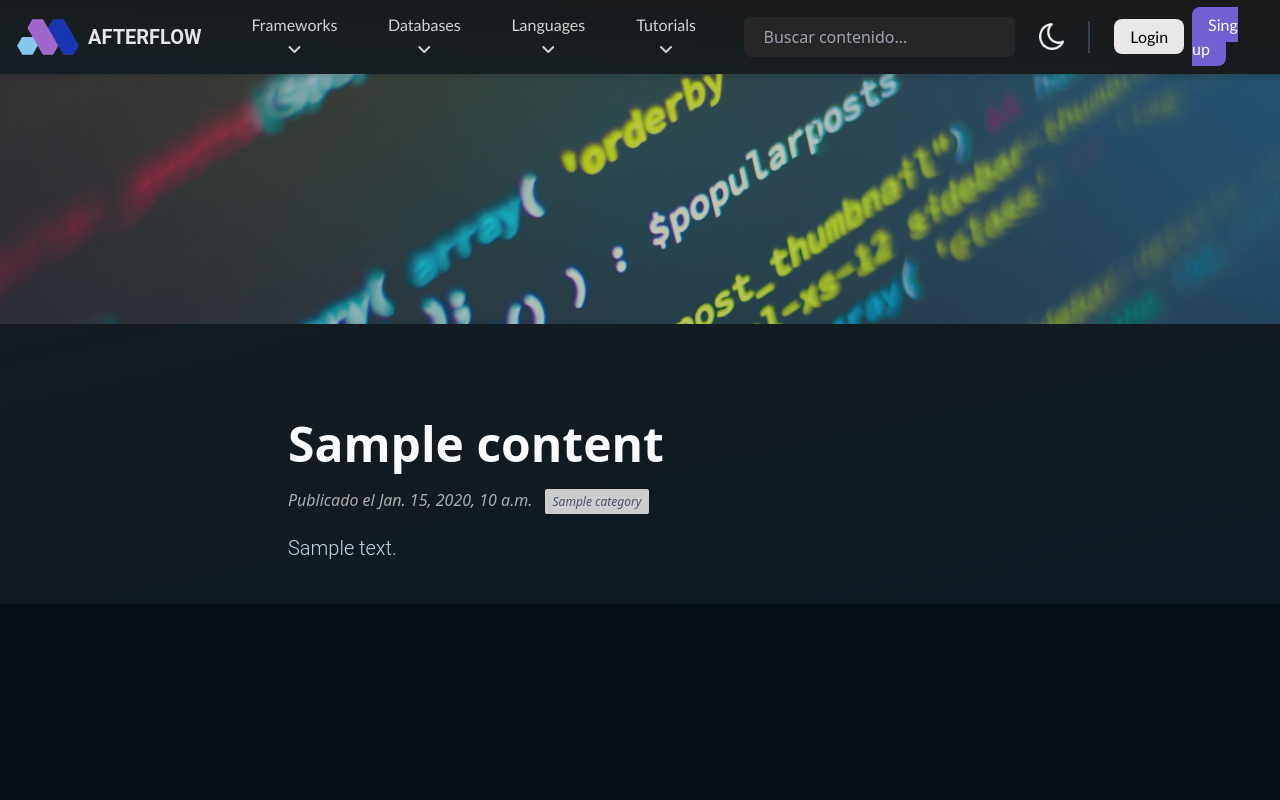
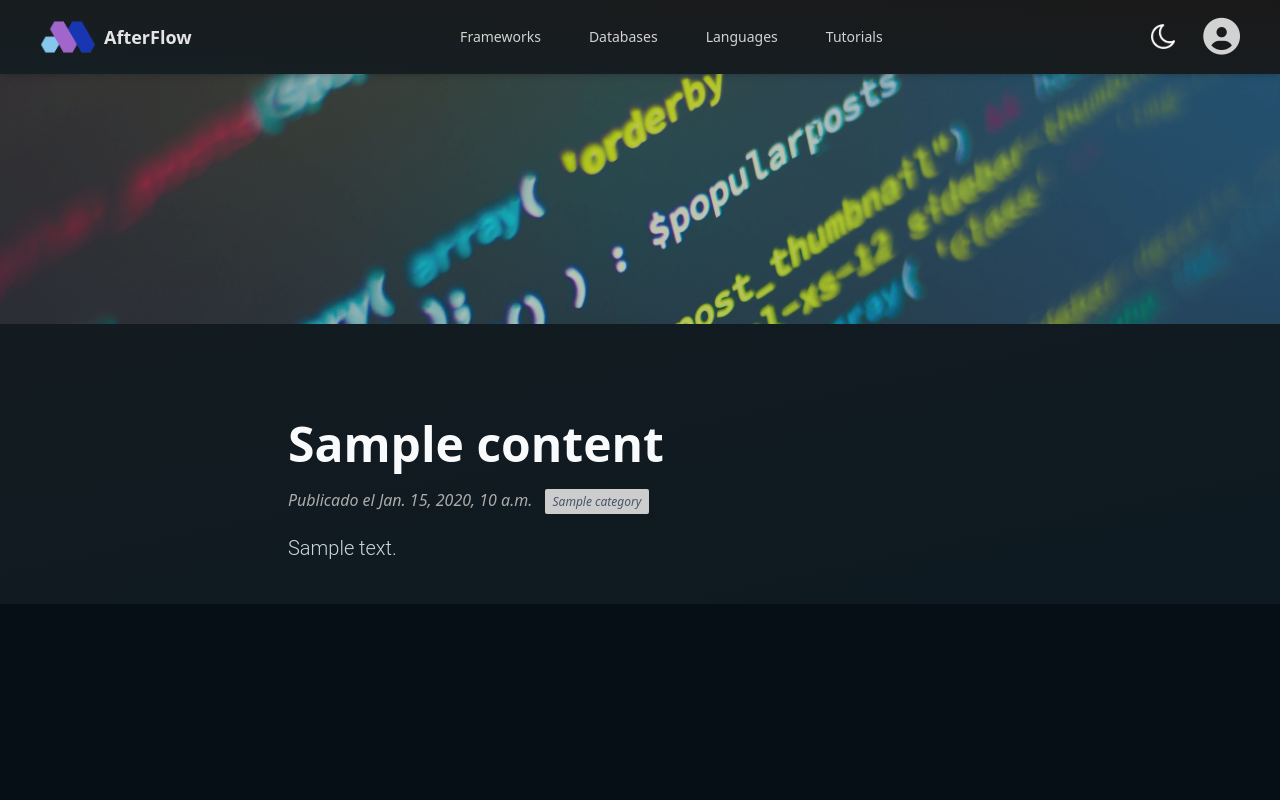
Before and after one commit to Hidrah12/Afterflow, a Django app: template apps/core/templates/public/index.html in a window 1280 px wide. Run offline with Django 4.2, Linux system fonts and the light colour scheme; the template is opened without the code that fills it: most values are stand-ins (such as "Sample title", 1, 10 or a date in 2020); some libraries are stand-ins or nearby versions.

Commit message:
style: se cambio el diseño del navbar

```diff
--- a/apps/core/templates/components/navbar/logo.html
+++ b/apps/core/templates/components/navbar/logo.html
@@ -1,5 +1,5 @@
 {% load static %}
 <a href="{% url 'core:home' %}" class="flex items-center space-x-2" aria-label="Home">
-    <img src="{% static 'images/logo-afterflow.png' %}" alt="Logo de Afterflow" class="w-16 lg:w-14">
-    <span class="text-xl font-semibold font-['Roboto'] text-[#3c3c3c] dark:text-[#e5e5e5] lg:text-2xl xr:invisible xr:absolute">AFTERFLOW</span>
+    <img src="{% static 'images/logo-afterflow.png' %}" alt="Logo de Afterflow" class="w-14">
+    <span class="text-lg font-semibold font-['Open Sans'] text-slate-900 dark:text-[#e5e5e5] lg:text-2xl xr:invisible xr:absolute">AfterFlow</span>
 </a>
--- a/apps/core/templates/components/navbar/menu-options.html
+++ b/apps/core/templates/components/navbar/menu-options.html
@@ -1,29 +1,29 @@
-<ul class="flex items-center space-x-5 bxl:space-x-2 font-['Calibri'] text-slate-600 dark:text-[#d2d2d2] blg:invisible blg:absolute">
-    <li class="relative cursor-pointer"><button onclick="showOptionsMenu('framework')" class="outline-none active:bg-[#f3f2f2] dark:active:bg-slate-600 p-2 rounded-md transition-colors text-[#736c6c] dark:text-[#d2d2d2] xl:text-sm">Frameworks <i class="fa-solid fa-angle-down"></i></button>
-        <ul style="display: none;" id="framework" class="menu-option absolute overflow-hidden font-['Calibri'] w-64 top-[3rem] left-[-4px] rounded-md shadow-md bg-white dark:bg-gradient-to-tr dark:from-[#151f24] dark:to-[#1a1919] border-t-[2px] border-t-[#715FD4]">
+<ul class="flex items-center space-x-8 bxl:space-x-2 font-['Open Sans'] text-slate-600 dark:text-[#d2d2d2] blg:invisible blg:absolute">
+    <li class="relative cursor-pointer"><button onclick="showOptionsMenu('framework')" class="text-sm outline-none active:bg-[#f3f2f2] dark:active:bg-slate-600 p-2 rounded-md transition-colors dark:text-[#d2d2d2] xl:text-sm">Frameworks</button>
+        <ul style="display: none;" id="framework" class="menu-option absolute overflow-hidden w-64 top-[3rem] left-[-4px] rounded-md shadow-md bg-white dark:bg-gradient-to-tr dark:from-[#151f24] dark:to-[#1a1919] border-t-[2px] border-t-[#7c66fa]">
             {% for framework in frameworks %}
-                <li class="py-4 px-5 font-['Roboto'] text-sm font-medium hover:bg-[#ecebeb84] dark:hover:bg-slate-600"><a href="{{framework.get_absolute_url}}" class="text-[#6c6b6b] dark:text-[#d2d2d2]">{{framework.name}}</a></li>
+                <li class="py-4 px-5 text-sm font-medium hover:bg-[#ecebeb84] dark:hover:bg-slate-600"><a href="{{framework.get_absolute_url}}" class="text-[#6c6b6b] dark:text-[#d2d2d2]">{{framework.name}}</a></li>
             {% endfor %}
         </ul>
     </li>
-    <li class="relative cursor-pointer"><button onclick="showOptionsMenu('database')" class="outline-none active:bg-[#f3f2f2] dark:active:bg-slate-600 p-2 rounded-md transition-colors text-[#736c6c] dark:text-[#d2d2d2] xl:text-sm">Databases <i class="fa-solid fa-angle-down"></i></button>
-        <ul style="display: none;" id="database"class="menu-option absolute overflow-hidden font-['Calibri'] w-64 top-[3rem] left-[-4px] rounded-md shadow-md bg-white dark:bg-gradient-to-tr dark:from-[#151f24] dark:to-[#1a1919] border-t-[2px] border-t-[#715FD4]">
+    <li class="relative cursor-pointer"><button onclick="showOptionsMenu('database')" class="text-sm outline-none active:bg-[#f3f2f2] dark:active:bg-slate-600 p-2 rounded-md transition-colors dark:text-[#d2d2d2] xl:text-sm">Databases</button>
+        <ul style="display: none;" id="database" class="menu-option absolute overflow-hidden w-64 top-[3rem] left-[-4px] rounded-md shadow-md bg-white dark:bg-gradient-to-tr dark:from-[#151f24] dark:to-[#1a1919] border-t-[2px] border-t-[#715FD4]">
             {% for database in databases %}
-                <li class="py-4 px-5 font-['Roboto'] text-sm font-medium hover:bg-[#ecebeb84] dark:hover:bg-slate-600"><a href="{{database.get_absolute_url}}" class="text-[#6c6b6b] dark:text-[#d2d2d2]">{{database.name}}</a></li>
+                <li class="py-4 px-5 text-sm font-medium hover:bg-[#ecebeb84] dark:hover:bg-slate-600"><a href="{{database.get_absolute_url}}" class="text-[#6c6b6b] dark:text-[#d2d2d2]">{{database.name}}</a></li>
             {% endfor %}
         </ul>
     </li>
-    <li class="relative cursor-pointer"><button onclick="showOptionsMenu('language')" class="outline-none active:bg-[#f3f2f2] dark:active:bg-slate-600 p-2 rounded-md transition-colors text-[#736c6c] dark:text-[#d2d2d2] xl:text-sm">Languages <i class="fa-solid fa-angle-down"></i></button>
-        <ul style="display: none;" id="language" class="menu-option absolute overflow-hidden font-['Calibri'] w-64 top-[3rem] left-[-4px] rounded-md shadow-md bg-white dark:bg-gradient-to-tr dark:from-[#151f24] dark:to-[#1a1919] border-t-[2px] border-t-[#715FD4]">
+    <li class="relative cursor-pointer"><button onclick="showOptionsMenu('language')" class="text-sm outline-none active:bg-[#f3f2f2] dark:active:bg-slate-600 p-2 rounded-md transition-colors dark:text-[#d2d2d2] xl:text-sm">Languages</button>
+        <ul style="display: none;" id="language" class="menu-option absolute overflow-hidden w-64 top-[3rem] left-[-4px] rounded-md shadow-md bg-white dark:bg-gradient-to-tr dark:from-[#151f24] dark:to-[#1a1919] border-t-[2px] border-t-[#715FD4]">
             {% for language in languages %}
-                <li class="py-4 px-5 font-['Roboto'] text-sm font-medium hover:bg-[#ecebeb84] dark:hover:bg-slate-600"><a href="{{language.get_absolute_url}}" class="text-[#6c6b6b] dark:text-[#d2d2d2]">{{language.name}}</a></li>
+                <li class="py-4 px-5 text-sm font-medium hover:bg-[#ecebeb84] dark:hover:bg-slate-600"><a href="{{language.get_absolute_url}}" class="text-[#6c6b6b] dark:text-[#d2d2d2]">{{language.name}}</a></li>
             {% endfor %}
         </ul>
     </li>
-    <li class="relative cursor-pointer"><button onclick="showOptionsMenu('tutorial')" class="outline-none active:bg-[#f3f2f2] dark:active:bg-slate-600 p-2 rounded-md transition-colors text-[#736c6c] dark:text-[#d2d2d2] xl:text-sm">Tutorials <i class="fa-solid fa-angle-down"></i></button>
-        <ul style="display: none;" id="tutorial" class="menu-option absolute overflow-hidden font-['Calibri'] w-64 top-[3rem] left-[-4px] rounded-md shadow-md bg-white dark:bg-gradient-to-tr dark:from-[#151f24] dark:to-[#1a1919] border-t-[2px] border-t-[#715FD4]">
+    <li class="relative cursor-pointer"><button onclick="showOptionsMenu('tutorial')" class="text-sm outline-none active:bg-[#f3f2f2] dark:active:bg-slate-600 p-2 rounded-md transition-colors dark:text-[#d2d2d2] xl:text-sm">Tutorials</i></button>
+        <ul style="display: none;" id="tutorial" class="menu-option absolute overflow-hidden w-64 top-[3rem] left-[-4px] rounded-md shadow-md bg-white dark:bg-gradient-to-tr dark:from-[#151f24] dark:to-[#1a1919] border-t-[2px] border-t-[#715FD4]">
             {% for tutorial in tutorials %}
-                <li class="py-4 px-5 font-['Roboto'] text-sm font-medium hover:bg-[#ecebeb84] dark:hover:bg-slate-600"><a href="{{tutorial.get_absolute_url}}" class="text-[#6c6b6b] dark:text-[#d2d2d2]">{{tutorial.name}}</a></li>
+                <li class="py-4 px-5 text-sm font-medium hover:bg-[#ecebeb84] dark:hover:bg-slate-600"><a href="{{tutorial.get_absolute_url}}" class="text-[#6c6b6b] dark:text-[#d2d2d2]">{{tutorial.name}}</a></li>
             {% endfor %}
         </ul>
     </li>
--- a/apps/core/templates/components/navbar/menu-themes.html
+++ b/apps/core/templates/components/navbar/menu-themes.html
@@ -1,4 +1,4 @@
 {% load static %}
 <button class="outline-none" id="change-theme" onclick="changeTheme()">
-    <img src="{% static 'images/theme/dark-mode.png' %}" alt="theme" id="img-theme" class="w-7" title="Change mode">
+    <img src="{% static 'images/theme/dark-mode.png' %}" alt="theme" id="img-theme" class="w-6" title="Change mode">
 </button>
--- a/apps/core/templates/components/navbar/navbar.html
+++ b/apps/core/templates/components/navbar/navbar.html
@@ -1,21 +1,14 @@
-<div class="flex items-center justify-between w-[100%] h-[4.6rem] bg-white dark:bg-gradient-to-tr dark:from-[#151f24] dark:to-[#1a1919] shadow-md fixed top-0 z-30">
-    <div class="flex items-center space-x-10 bxl:space-x-5 lGG:space-x-3 px-4">
+<div class="flex items-center justify-between w-[100%] h-[4.6rem] bg-white dark:bg-gradient-to-tr dark:from-[#151f24] dark:to-[#1a1919] shadow-md fixed top-0 z-30 px-10">
+    <div class="flex items-center space-x-10 bxl:space-x-5 lGG:space-x-3">
         {% include 'components/navbar/logo.html' %}
-        {% include 'components/navbar/menu-options.html' %}
     </div>
-    <div class="flex items-center space-x-6 bxl:space-x-3 px-4 ">
-        {% include 'components/navbar/search-form.html' %}
-        {% include 'components/navbar/menu-themes.html' %}
-        <div class="h-[2rem] w-[2px] bg-slate-700 blg:invisible"></div>
-        {% if user.is_authenticated %}
-            <button onclick="showMenuSession()" class="blg:invisible blg:absolute" title="Show menu session"><i class="fa-solid fa-circle-user text-[2.7rem] text-[#e9e9e9] hover:text-[#dad9d9] dark:text-[#d2d2d2] dark:hover:text-[#f3f2f2] transition-colors blg:text-[2.5rem]"></i></button>
-            {% include 'components/navbar/menu-session.html' %}
-        {% else %}
-            <ul class="flex items-center space-x-2 font-['Calibri']">
-                <li class="blg:invisible blg:absolute"><a href="{% url 'account_login' %}" class="px-4 py-2 rounded-lg bg-[#f9f7f7ed] hover:bg-[#ecebebd4] bxl:text-sm transition-colors">Login</a></li>
-                <li class="blg:invisible blg:absolute"><a href="{% url 'account_signup' %}" class="px-4 py-2 rounded-lg bg-[#715FD4] text-white hover:bg-[#5e4fb4] bxl:text-sm transition-colors">Sing up</a></li>
-            </ul>
-        {% endif %}
+    {% include 'components/navbar/menu-options.html' %}
+    <div class="flex items-center space-x-6 bxl:space-x-3">
+        <div class="flex space-x-7 items-center">
+            {% include 'components/navbar/menu-themes.html' %}
+            <button onclick="showMenuSession()" class="blg:invisible blg:absolute" title="Show menu session"><i class="fa-solid fa-circle-user text-[2.3rem] text-[#e9e9e9] hover:text-[#dad9d9] dark:text-[#d2d2d2] dark:hover:text-[#f3f2f2] transition-colors blg:text-[2.5rem]"></i></button>
+        </div>
+        {% include 'components/navbar/menu-session.html' %}
         <ul class="absolute invisible blg:relative blg:visible">
             <li><button onclick="showSidePanel()" class="outline-none" title="Show side panel"><i class="fa-solid fa-bars text-[2.5rem] text-[#3a3a3a] dark:text-[#d2d2d2] dark:hover:text-[#f3f2f2] transition-colors bsm:text-[2.3rem]"></i></button></li>
         </ul>
--- a/static/dist/output.css
+++ b/static/dist/output.css
@@ -763,10 +763,30 @@ video {
   width: 55%;
 }
 
+.w-14 {
+  width: 3.5rem;
+}
+
+.w-8 {
+  width: 2rem;
+}
+
+.w-10 {
+  width: 2.5rem;
+}
+
+.w-5 {
+  width: 1.25rem;
+}
+
 .cursor-pointer {
   cursor: pointer;
 }
 
+.content-evenly {
+  align-content: space-evenly;
+}
+
 .items-center {
   align-items: center;
 }
@@ -815,6 +843,18 @@ video {
   margin-left: calc(1.5rem * calc(1 - var(--tw-space-x-reverse)));
 }
 
+.space-x-8 > :not([hidden]) ~ :not([hidden]) {
+  --tw-space-x-reverse: 0;
+  margin-right: calc(2rem * var(--tw-space-x-reverse));
+  margin-left: calc(2rem * calc(1 - var(--tw-space-x-reverse)));
+}
+
+.space-x-7 > :not([hidden]) ~ :not([hidden]) {
+  --tw-space-x-reverse: 0;
+  margin-right: calc(1.75rem * var(--tw-space-x-reverse));
+  margin-left: calc(1.75rem * calc(1 - var(--tw-space-x-reverse)));
+}
+
 .overflow-hidden {
   overflow: hidden;
 }
@@ -1072,6 +1153,34 @@ video {
   line-height: 1.5rem;
 }
 
+.text-\[2\.3rem\] {
+  font-size: 2.3rem;
+}
+
+.text-\[2rem\] {
+  font-size: 2rem;
+}
+
+.text-\[1\.5rem\] {
+  font-size: 1.5rem;
+}
+
+.text-\[1\.2rem\] {
+  font-size: 1.2rem;
+}
+
+.text-\[1rem\] {
+  font-size: 1rem;
+}
+
+.text-\[1\.7rem\] {
+  font-size: 1.7rem;
+}
+
+.text-\[1\.9rem\] {
+  font-size: 1.9rem;
+}
+
 .font-semibold {
   font-weight: 600;
 }
@@ -1177,6 +1286,16 @@ video {
 .text-cyan-400 {
   --tw-text-opacity: 1;
   color: rgb(34 211 238 / var(--tw-text-opacity));
+}
+
+.text-slate-900 {
+  --tw-text-opacity: 1;
+  color: rgb(15 23 42 / var(--tw-text-opacity));
+}
+
+.text-slate-700 {
+  --tw-text-opacity: 1;
+  color: rgb(51 65 85 / var(--tw-text-opacity));
 }
 
 .shadow-xl {
```
Also changed, not shown: other parts of static/dist/output.css (+66 -0 lines).
